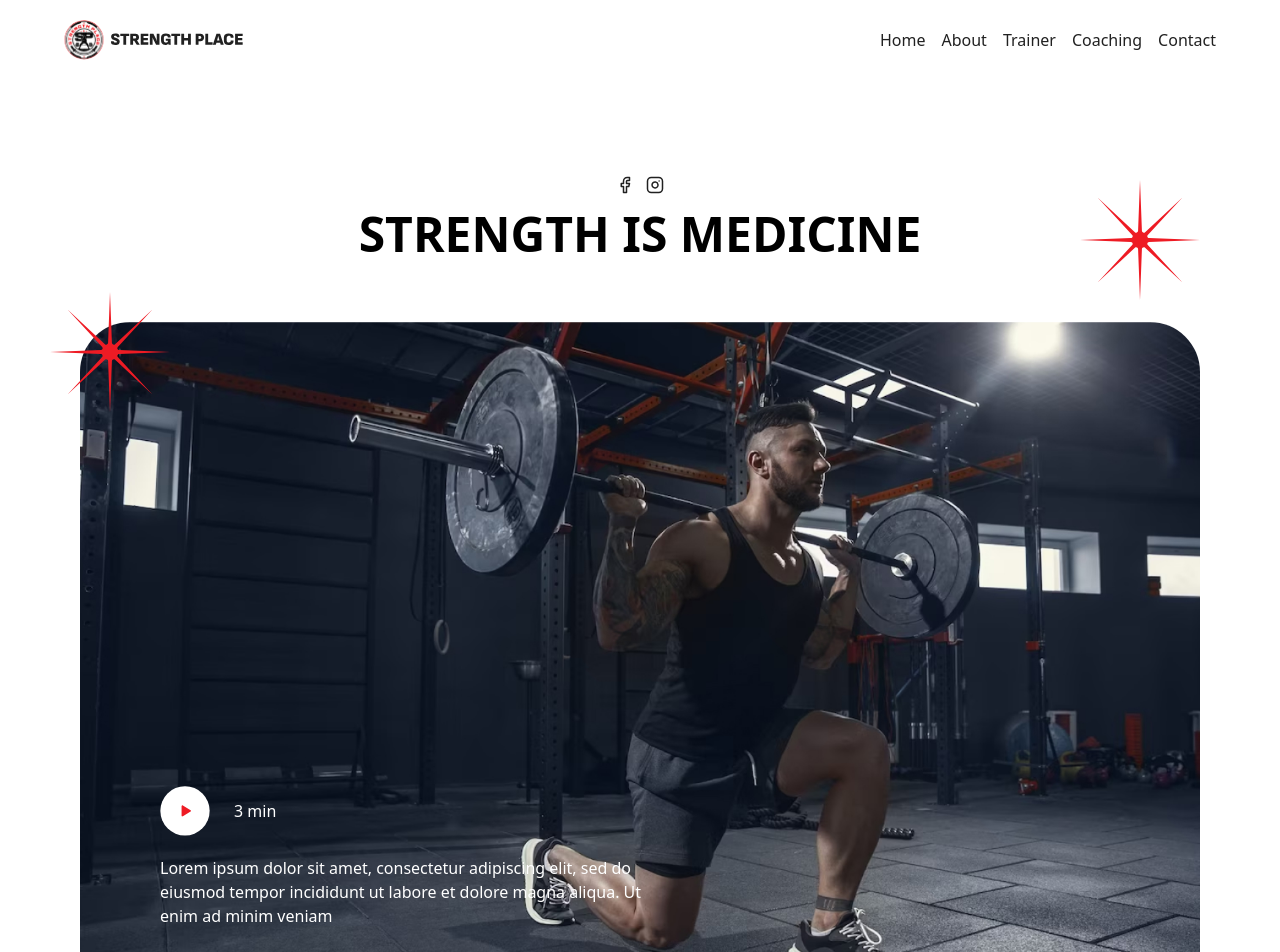
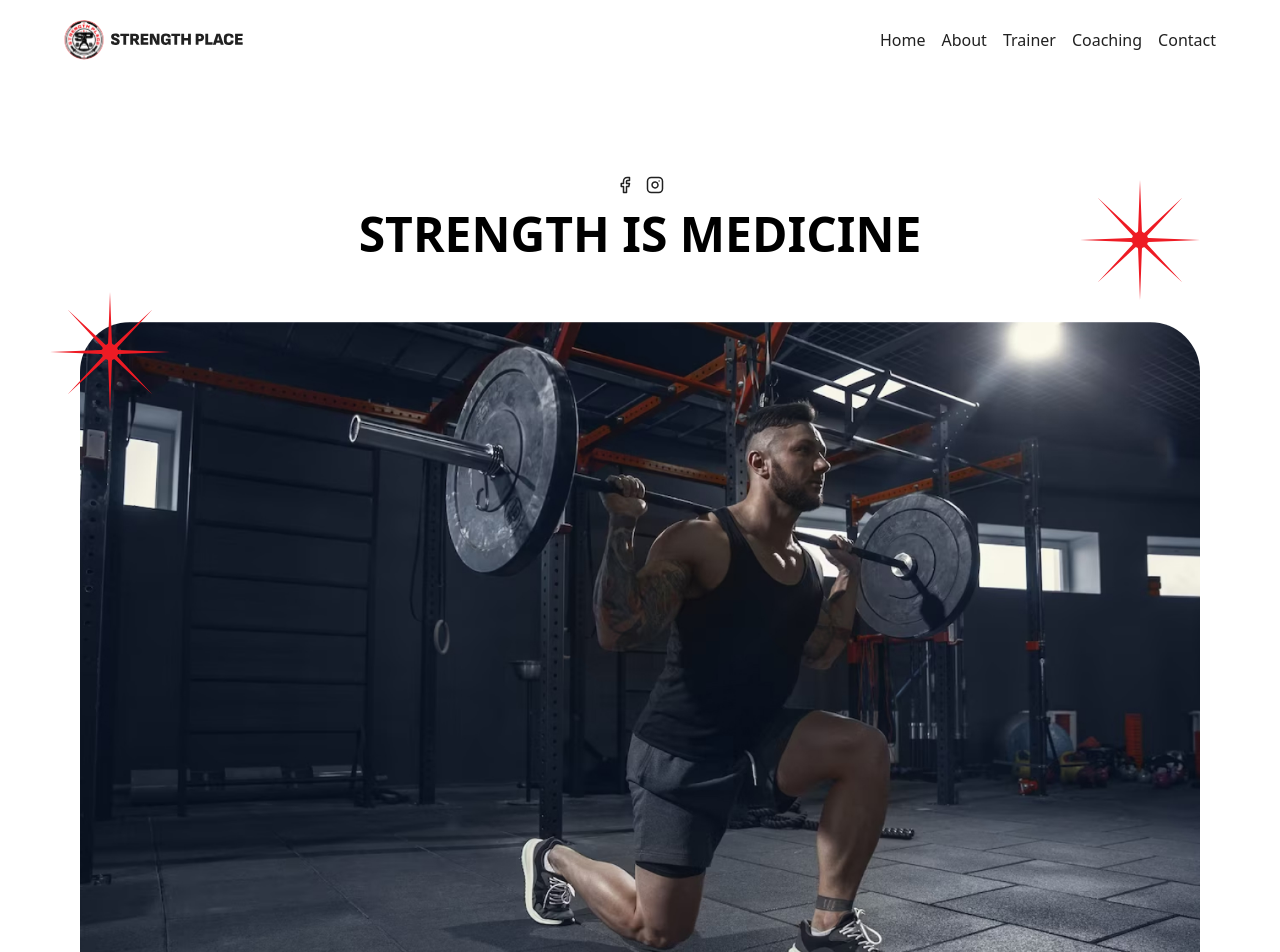
Before and after one commit to EmmanuelO11/strengthplacellc, a Next.js app: page / in a window 1280 px wide. Shown: the top 952 px of the page. Built offline with nearby package versions, Linux system fonts and the light colour scheme.

Commit message:
Work in Progress

```diff
--- a/src/components/home/index.tsx
+++ b/src/components/home/index.tsx
@@ -9,8 +9,20 @@ const HomeComponent = () => {
       className="flex flex-col gap-4 w-full h-[58em] pt-24 px-5 md:px-20"
     >
       <div className="flex w-full items-center justify-center gap-3">
-        <Facebook size={18} className="cursor-pointer text-primary" />
-        <Instagram size={18} className="cursor-pointer text-primary" />
+        <a
+          href="https://www.facebook.com/profile.php?id=61550089335422&mibextid=LQQJ4d"
+          target="_blank"
+          rel="noopener noreferrer"
+        >
+          <Facebook size={18} className="cursor-pointer text-primary" />
+        </a>
+        <a
+          href="https://instagram.com/_strengthplace?igshid=OGQ5ZDc2ODk2ZA=="
+          target="_blank"
+          rel="noopener noreferrer"
+        >
+          <Instagram size={18} className="cursor-pointer text-primary" />
+        </a>
       </div>
       <div className="w-full relative items-center">
         <Title align="center" text={"Strength is Medicine"} />
@@ -36,23 +48,6 @@ const HomeComponent = () => {
           height={120}
           className="absolute left-[-10px] top-[-10px] md:left-[-30px] md:top-[-30px]"
         />
-        <div className="flex flex-col gap-5 absolute text-white bottom-20 left-10 md:left-20">
-          <div className="flex items-center gap-6">
-            <Image
-              className="cursor-pointer"
-              src={"/play.svg"}
-              alt="icon"
-              width={50}
-              height={50}
-            />
-            <p>3 min</p>
-          </div>
-          <p className="w-full md:max-w-[40vw]">
-            Lorem ipsum dolor sit amet, consectetur adipiscing elit, sed do
-            eiusmod tempor incididunt ut labore et dolore magna aliqua. Ut enim
-            ad minim veniam
-          </p>
-        </div>
       </div>
     </div>
   );
--- a/src/components/trainer/index.tsx
+++ b/src/components/trainer/index.tsx
@@ -17,25 +17,15 @@ const TrainerComponent = () => {
     >
       <Title text={"Trainer"} align="center" color="white" />
       <Image
-        src={"/trainer.jpg"}
+        src={"/trainer.jpeg"}
         alt="trainer"
         className="rounded-[50px]"
         width={350}
         height={500}
       />
       <div className="flex flex-col items-center justify-center text-white">
-        <h1>Martin Gouse</h1>
+        <h1>David Dadzie</h1>
         <div className="flex items-center ">
-          <p className="pr-4">Rate gym</p>
-          {Array.from({ length: 5 }).map((_, index) => (
-            <Image
-              key={index}
-              src={"/star-2.svg"}
-              alt="icon"
-              width={20}
-              height={20}
-            />
-          ))}
         </div>
       </div>
     </div>
--- a/src/layout/footer/index.tsx
+++ b/src/layout/footer/index.tsx
@@ -16,6 +16,9 @@ const Footer = () => {
         <div className="flex items-center md:items-start md:flex-col gap-5">
           <p>Social Links</p>
           <div className="flex gap-3">
+            <a href="https://www.facebook.com/profile.php?id=61550089335422&mibextid=LQQJ4d"
+              target="_blank" rel="noopener noreferrer"
+            >
             <Image
               src={"/footer/facebook.svg"}
               alt="icon"
@@ -23,13 +26,18 @@ const Footer = () => {
               width={30}
               height={30}
             />
-            <Image
+            </a>
+            <a href="https://instagram.com/_strengthplace?igshid=OGQ5ZDc2ODk2ZA=="
+              target="_blank" rel="noopener noreferrer"
+            >
+              <Image
               src={"/footer/instagram.svg"}
               alt="icon"
               className="cursor-pointer"
               width={30}
               height={30}
             />
+            </a>
           </div>
         </div>
       </div>
@@ -44,20 +52,12 @@ const Footer = () => {
           <button className="w-[35%] bg-[#EE1B24] text-white">Subscribe</button>
         </div>
         <div className="grid grid-cols-2 w-full md:w-[65%]">
-          <div className="flex flex-col gap-5 col-span-1 ">
-            <p className="font-semibold text-[#212121]">Quick Link</p>
-            {["Home", "Trainer", "Join Now"].map((item, index) => (
-              <p key={index} className="text-sm text-[#444444] cursor-pointer">
-                {item}
-              </p>
-            ))}
-          </div>
-          <div className="flex flex-col gap-5 col-span-1 ">
+          <div className="flex flex-col gap-5 col-span-1">
             <p className="font-semibold text-[#212121]">Contact Information</p>
             {[
-              "Ddadzie@strengthplace.net",
-              "7085718419",
-              "2816 188th street Lansing, IL 60438",
+              "ddadzie@strengthplace.net",
+              "7085521742",
+              "555 NN Willams St, Thornton IL 60476",
             ].map((item, index) => (
               <p
                 key={index}
```
Also changed, not shown: public/trainer.jpeg (added), public/trainer.jpg (deleted).
